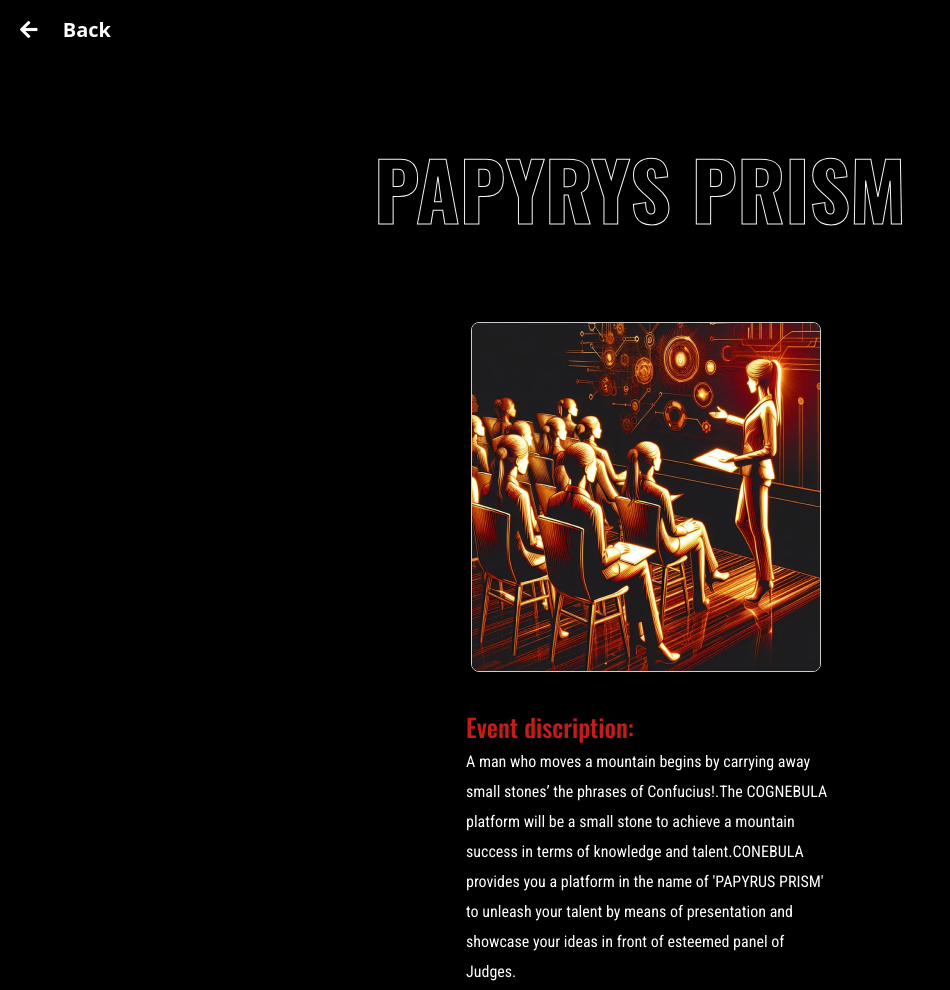
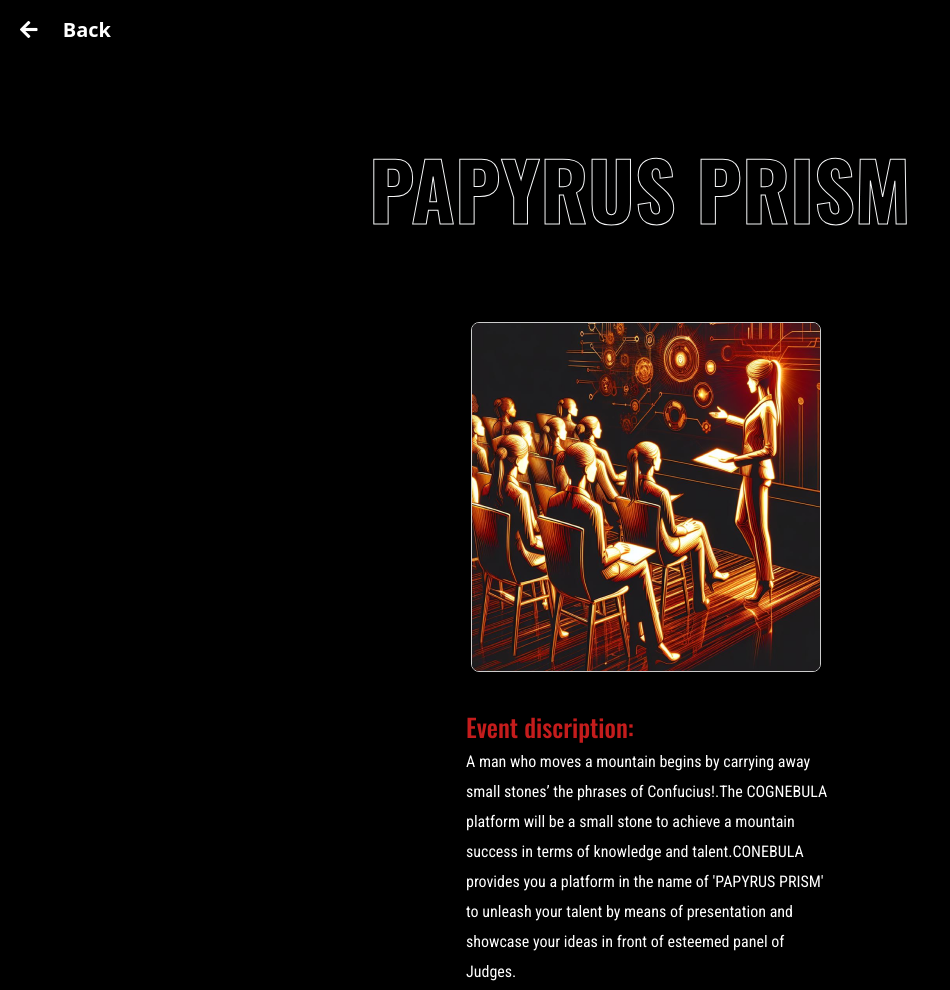
Before and after one commit to Fyzil2003/Cognebula, a plain HTML site: page paper.html in a window 1280 px wide. Shown: the top 990 px of the page, without its empty margins (0-950 px from the left). Drawn offline with nearby package versions, Linux system fonts and the light colour scheme.

Commit message:
changed content

```diff
--- a/paper.html
+++ b/paper.html
@@ -115,7 +115,7 @@
                 <div class="row">
                     <div class="col-xl-12">
                         <div class="section-tittle mt-0 mb-0 text-center wow fadeInUp" data-aos="fade-down" data-aos-duration="1000">
-                            <h2>PAPYRYS PRISM</h2>
+                            <h2>PAPYRUS PRISM</h2>
                         </div>
                     </div>
                 </div>
```
